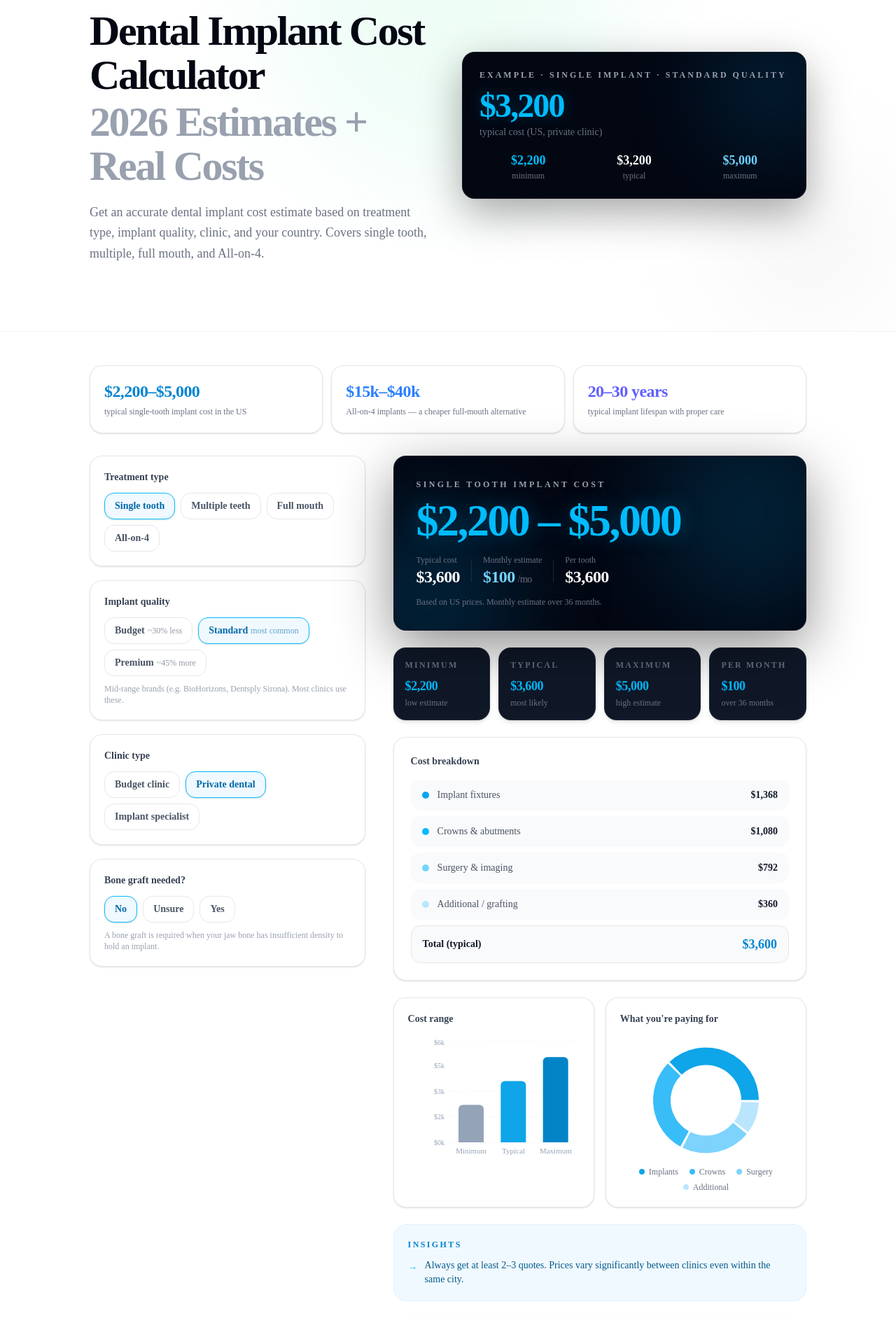
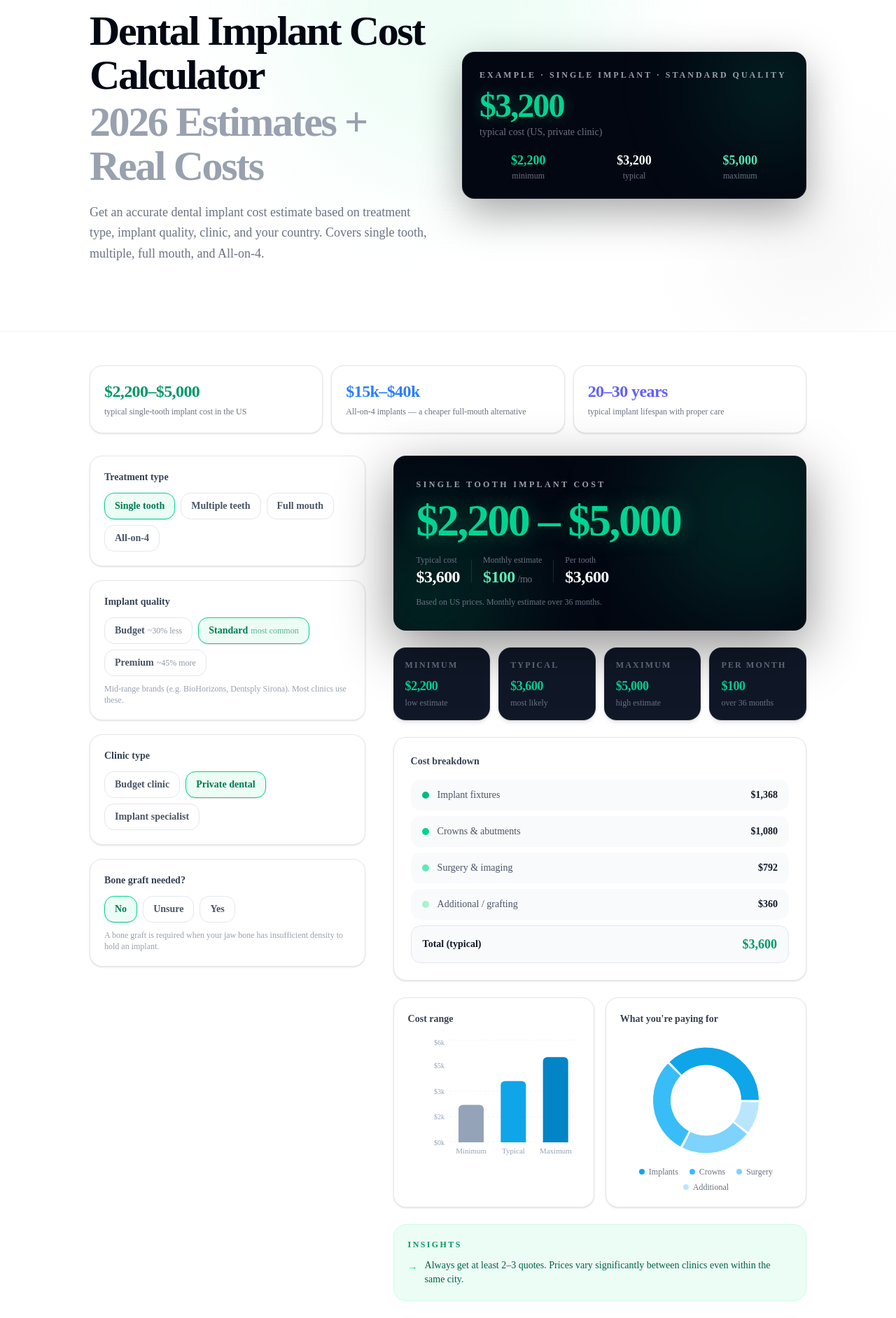
Before and after one commit to velociOS/worthulator6, a Next.js app: page /tools/cost-calculators/health/dental-implant-cost-calculator in a window 1280 px wide. Shown: the part 180-2063 px from the top of the page at 70% size. Built offline with nearby package versions, Linux system fonts and the light colour scheme.

Commit message:
style: change dental implant calculator color scheme from sky/blue to emerald/green

```diff
--- a/app/tools/cost-calculators/health/dental-implant-cost-calculator/DentalImplantCalculator.tsx
+++ b/app/tools/cost-calculators/health/dental-implant-cost-calculator/DentalImplantCalculator.tsx
@@ -51,8 +51,8 @@ function PillGroup<T extends string>({
           onClick={() => onChange(o.value)}
           className={`rounded-xl border px-3.5 py-2 text-sm font-semibold transition-all duration-150 active:scale-[0.97] ${
             value === o.value
-              ? "border-sky-400 bg-sky-50 text-sky-700 shadow-sm"
-              : "border-gray-200 bg-white text-gray-600 hover:border-sky-200 hover:bg-sky-50 hover:text-sky-700"
+              ? "border-emerald-400 bg-emerald-50 text-emerald-700 shadow-sm"
+              : "border-gray-200 bg-white text-gray-600 hover:border-emerald-200 hover:bg-emerald-50 hover:text-emerald-700"
           }`}
         >
           {o.label}
@@ -204,7 +204,7 @@ export default function DentalImplantCalculator() {
             <div className="mt-4">
               <div className="flex items-center justify-between">
                 <span className="text-xs font-semibold text-gray-500">Number of teeth</span>
-                <span className="rounded-xl border border-sky-200 bg-sky-50 px-3 py-1 text-sm font-bold text-sky-700">
+                <span className="rounded-xl border border-emerald-200 bg-emerald-50 px-3 py-1 text-sm font-bold text-emerald-700">
                   {toothCount}
                 </span>
               </div>
@@ -215,7 +215,7 @@ export default function DentalImplantCalculator() {
                 step={1}
                 value={toothCount}
                 onChange={(e) => setToothCount(Number(e.target.value))}
-                className="mt-2 w-full accent-sky-500"
+                className="mt-2 w-full accent-emerald-500"
               />
               <div className="mt-1 flex justify-between text-xs text-gray-400">
                 <span>2</span><span>8</span><span>14</span>
@@ -284,13 +284,13 @@ export default function DentalImplantCalculator() {
 
         {/* Hero result card */}
         <div className="relative overflow-hidden rounded-2xl border border-white/8 bg-gray-950 p-8 shadow-[0_24px_80px_rgba(0,0,0,0.45)]">
-          <div className="pointer-events-none absolute -right-16 -top-16 h-72 w-72 rounded-full bg-sky-500/15 blur-3xl" />
-          <div className="pointer-events-none absolute -bottom-20 -left-20 h-64 w-64 rounded-full bg-sky-900/40 blur-3xl" />
+          <div className="pointer-events-none absolute -right-16 -top-16 h-72 w-72 rounded-full bg-emerald-500/15 blur-3xl" />
+          <div className="pointer-events-none absolute -bottom-20 -left-20 h-64 w-64 rounded-full bg-emerald-900/40 blur-3xl" />
 
           <p className="relative text-xs font-semibold uppercase tracking-[0.28em] text-gray-400">
             {TREATMENT_LABELS[treatment]} Implant Cost
           </p>
-          <p className="relative mt-3 text-[clamp(2.4rem,5vw,4rem)] font-bold leading-none tracking-[-0.04em] text-sky-400 [text-shadow:0_0_30px_rgba(14,165,233,0.35)]">
+          <p className="relative mt-3 text-[clamp(2.4rem,5vw,4rem)] font-bold leading-none tracking-[-0.04em] text-emerald-400 [text-shadow:0_0_30px_rgba(52,211,153,0.35)]">
             {fmt(result.minCost)} – {fmt(result.maxCost)}
           </p>
 
@@ -302,7 +302,7 @@ export default function DentalImplantCalculator() {
             <div className="h-8 w-px bg-white/10" />
             <div>
               <p className="text-xs text-gray-500">Monthly estimate</p>
-              <p className="text-2xl font-bold tracking-tight text-sky-300">{fmt(result.monthlyEst)}<span className="ml-1 text-sm font-normal text-gray-500">/mo</span></p>
+              <p className="text-2xl font-bold tracking-tight text-emerald-300">{fmt(result.monthlyEst)}<span className="ml-1 text-sm font-normal text-gray-500">/mo</span></p>
             </div>
             {treatment !== "full-mouth" && treatment !== "all-on-4" && (
               <>
@@ -330,7 +330,7 @@ export default function DentalImplantCalculator() {
           ].map((card) => (
             <div key={card.label} className="rounded-2xl border border-white/6 bg-gray-900 p-4 shadow-md">
               <p className="text-xs font-semibold uppercase tracking-[0.18em] text-gray-500">{card.label}</p>
-              <p className="mt-2 text-lg font-bold tracking-tight text-sky-400">{card.value}</p>
+              <p className="mt-2 text-lg font-bold tracking-tight text-emerald-400">{card.value}</p>
               <p className="mt-0.5 text-xs text-gray-500">{card.sub}</p>
             </div>
           ))}
@@ -341,10 +341,10 @@ export default function DentalImplantCalculator() {
           <p className="mb-4 text-sm font-semibold text-gray-700">Cost breakdown</p>
           <dl className="space-y-2">
             {[
-              { label: "Implant fixtures",     value: result.breakdown.implants,   color: "bg-sky-500"   },
-              { label: "Crowns & abutments",   value: result.breakdown.crowns,     color: "bg-sky-400"   },
-              { label: "Surgery & imaging",    value: result.breakdown.surgery,    color: "bg-sky-300"   },
-              { label: "Additional / grafting",value: result.breakdown.additional, color: "bg-sky-200"   },
+              { label: "Implant fixtures",     value: result.breakdown.implants,   color: "bg-emerald-500"   },
+              { label: "Crowns & abutments",   value: result.breakdown.crowns,     color: "bg-emerald-400"   },
+              { label: "Surgery & imaging",    value: result.breakdown.surgery,    color: "bg-emerald-300"   },
+              { label: "Additional / grafting",value: result.breakdown.additional, color: "bg-emerald-200"   },
             ].map((row) => (
               <div key={row.label} className="flex items-center gap-3 rounded-xl bg-gray-50 px-4 py-3">
                 <span className={`h-2.5 w-2.5 shrink-0 rounded-full ${row.color}`} />
@@ -354,7 +354,7 @@ export default function DentalImplantCalculator() {
             ))}
             <div className="flex items-center justify-between rounded-xl border border-gray-200 bg-gray-50 px-4 py-3">
               <span className="text-sm font-bold text-gray-900">Total (typical)</span>
-              <span className="text-lg font-bold text-sky-600">{fmt(result.avgCost)}</span>
+              <span className="text-lg font-bold text-emerald-600">{fmt(result.avgCost)}</span>
             </div>
           </dl>
         </div>
@@ -425,12 +425,12 @@ export default function DentalImplantCalculator() {
 
         {/* Insights */}
         {insights.length > 0 && (
-          <div className="rounded-2xl border border-sky-100 bg-sky-50 p-5">
-            <p className="mb-3 text-xs font-semibold uppercase tracking-[0.2em] text-sky-600">Insights</p>
+          <div className="rounded-2xl border border-emerald-100 bg-emerald-50 p-5">
+            <p className="mb-3 text-xs font-semibold uppercase tracking-[0.2em] text-emerald-600">Insights</p>
             <ul className="space-y-2">
               {insights.slice(0, 4).map((insight, i) => (
-                <li key={i} className="flex items-start gap-2.5 text-sm text-sky-800">
-                  <span className="mt-0.5 shrink-0 text-sky-400">→</span>
+                <li key={i} className="flex items-start gap-2.5 text-sm text-emerald-800">
+                  <span className="mt-0.5 shrink-0 text-emerald-400">→</span>
                   {insight}
                 </li>
               ))}
@@ -452,9 +452,9 @@ export default function DentalImplantCalculator() {
           </p>
 
           {leadStatus === "success" ? (
-            <div className="mt-5 rounded-xl border border-sky-200 bg-sky-50 px-5 py-6 text-center">
-              <p className="text-base font-bold text-sky-800">Request received!</p>
-              <p className="mt-1 text-sm text-sky-600">
+            <div className="mt-5 rounded-xl border border-emerald-200 bg-emerald-50 px-5 py-6 text-center">
+              <p className="text-base font-bold text-emerald-800">Request received!</p>
+              <p className="mt-1 text-sm text-emerald-600">
                 We&apos;ll be in touch with quotes from clinics near you.
               </p>
             </div>
@@ -479,7 +479,7 @@ export default function DentalImplantCalculator() {
                           setTimeout(() => leadFormRef.current?.scrollIntoView({ behavior: "smooth", block: "start" }), 50);
                         }
                       }}
-                      className="flex-1 rounded-xl border border-gray-200 bg-white px-4 py-2.5 text-sm outline-none transition focus:border-sky-400 focus:ring-2 focus:ring-sky-100"
+                      className="flex-1 rounded-xl border border-gray-200 bg-white px-4 py-2.5 text-sm outline-none transition focus:border-emerald-400 focus:ring-2 focus:ring-emerald-100"
                     />
                     <button
                       type="button"
@@ -488,7 +488,7 @@ export default function DentalImplantCalculator() {
                         setShowLeadForm(true);
                         setTimeout(() => leadFormRef.current?.scrollIntoView({ behavior: "smooth", block: "start" }), 50);
                       }}
-                      className="rounded-xl bg-sky-600 px-5 py-2.5 text-sm font-semibold text-white transition hover:bg-sky-700 disabled:opacity-50"
+                      className="rounded-xl bg-emerald-600 px-5 py-2.5 text-sm font-semibold text-white transition hover:bg-emerald-700 disabled:opacity-50"
                     >
                       Check prices
                     </button>
@@ -496,7 +496,7 @@ export default function DentalImplantCalculator() {
                   <p className="mt-2 text-xs text-gray-400">No spam. Used only to match you with local clinics.</p>
                 </div>
               ) : (
-                <div className="flex items-center gap-3 rounded-xl border border-sky-200 bg-white px-4 py-2.5 text-sm">
+                <div className="flex items-center gap-3 rounded-xl border border-emerald-200 bg-white px-4 py-2.5 text-sm">
                   <span className="text-base">📍</span>
                   <span className="font-medium text-gray-700">{postcode}</span>
                   <button
@@ -524,7 +524,7 @@ export default function DentalImplantCalculator() {
                         type="text"
                         autoComplete="name"
                         placeholder="Jane Smith"
-                        className={`w-full rounded-xl border px-4 py-2.5 text-sm outline-none transition focus:ring-2 ${errors.name ? "border-red-300 focus:ring-red-100" : "border-gray-200 bg-white focus:border-sky-400 focus:ring-sky-100"}`}
+                        className={`w-full rounded-xl border px-4 py-2.5 text-sm outline-none transition focus:ring-2 ${errors.name ? "border-red-300 focus:ring-red-100" : "border-gray-200 bg-white focus:border-emerald-400 focus:ring-emerald-100"}`}
                         {...register("name", {
                           required: "Name is required",
                           minLength: { value: 2, message: "At least 2 characters" },
@@ -543,7 +543,7 @@ export default function DentalImplantCalculator() {
                         type="email"
                         autoComplete="email"
                         placeholder="jane@example.com"
-                        className={`w-full rounded-xl border px-4 py-2.5 text-sm outline-none transition focus:ring-2 ${errors.email ? "border-red-300 focus:ring-red-100" : "border-gray-200 bg-white focus:border-sky-400 focus:ring-sky-100"}`}
+                        className={`w-full rounded-xl border px-4 py-2.5 text-sm outline-none transition focus:ring-2 ${errors.email ? "border-red-300 focus:ring-red-100" : "border-gray-200 bg-white focus:border-emerald-400 focus:ring-emerald-100"}`}
                         {...register("email", {
                           required: "Email is required",
                           pattern: { value: /^[^\s@]+@[^\s@]+\.[^\s@]+$/, message: "Enter a valid email" },
@@ -564,7 +564,7 @@ export default function DentalImplantCalculator() {
                       type="tel"
                       autoComplete="tel"
                       placeholder="e.g. 07700 900123"
-                      className="w-full rounded-xl border border-gray-200 bg-white px-4 py-2.5 text-sm outline-none transition focus:border-sky-400 focus:ring-2 focus:ring-sky-100"
+                      className="w-full rounded-xl border border-gray-200 bg-white px-4 py-2.5 text-sm outline-none transition focus:border-emerald-400 focus:ring-2 focus:ring-emerald-100"
                       {...register("phone")}
                     />
                   </div>
@@ -576,7 +576,7 @@ export default function DentalImplantCalculator() {
                     </label>
                     <select
                       id="dic-timeline"
-                      className={`w-full rounded-xl border px-4 py-2.5 text-sm outline-none transition focus:ring-2 ${errors.timeline ? "border-red-300 focus:ring-red-100" : "border-gray-200 bg-white focus:border-sky-400 focus:ring-sky-100"}`}
+                      className={`w-full rounded-xl border px-4 py-2.5 text-sm outline-none transition focus:ring-2 ${errors.timeline ? "border-red-300 focus:ring-red-100" : "border-gray-200 bg-white focus:border-emerald-400 focus:ring-emerald-100"}`}
                       {...register("timeline", { required: "Please select a timeline" })}
                     >
                       <option value="">Select a timeline…</option>
@@ -598,7 +598,7 @@ export default function DentalImplantCalculator() {
                       type="text"
                       autoComplete="street-address"
                       placeholder="123 Main St"
-                      className="w-full rounded-xl border border-gray-200 bg-white px-4 py-2.5 text-sm outline-none transition focus:border-sky-400 focus:ring-2 focus:ring-sky-100"
+                      className="w-full rounded-xl border border-gray-200 bg-white px-4 py-2.5 text-sm outline-none transition focus:border-emerald-400 focus:ring-2 focus:ring-emerald-100"
                       {...register("address_line")}
                     />
                   </div>
@@ -609,7 +609,7 @@ export default function DentalImplantCalculator() {
                       <input
                         id="dic-consent"
                         type="checkbox"
-                        className="mt-0.5 h-4 w-4 rounded border-gray-300 accent-sky-600"
+                        className="mt-0.5 h-4 w-4 rounded border-gray-300 accent-emerald-600"
                         {...register("consent", {
                           required: "You must agree to continue",
                           validate: (v) => v === true || "You must agree to continue",
@@ -617,9 +617,9 @@ export default function DentalImplantCalculator() {
                       />
                       <label htmlFor="dic-consent" className="text-xs leading-relaxed text-gray-500">
                         I agree to the{" "}
-                        <a href="/terms" target="_blank" rel="noopener noreferrer" className="font-semibold text-sky-600 underline underline-offset-2">Terms</a>
+                        <a href="/terms" target="_blank" rel="noopener noreferrer" className="font-semibold text-emerald-600 underline underline-offset-2">Terms</a>
                         {" "}and{" "}
-                        <a href="/privacy" target="_blank" rel="noopener noreferrer" className="font-semibold text-sky-600 underline underline-offset-2">Privacy Policy</a>
+                        <a href="/privacy" target="_blank" rel="noopener noreferrer" className="font-semibold text-emerald-600 underline underline-offset-2">Privacy Policy</a>
                         . I consent to my details and calculator inputs being shared with dental clinics so they can provide accurate quotes.{" "}
                         <span className="text-red-500">*</span>
                       </label>
@@ -636,7 +636,7 @@ export default function DentalImplantCalculator() {
                   <button
                     type="submit"
                     disabled={leadStatus === "loading"}
-                    className="w-full rounded-xl bg-sky-600 px-6 py-3 text-sm font-semibold text-white shadow-sm transition hover:bg-sky-700 active:scale-[0.98] disabled:opacity-60 sm:w-auto"
+                    className="w-full rounded-xl bg-emerald-600 px-6 py-3 text-sm font-semibold text-white shadow-sm transition hover:bg-emerald-700 active:scale-[0.98] disabled:opacity-60 sm:w-auto"
                   >
                     {leadStatus === "loading" ? "Sending…" : "Get free quotes →"}
                   </button>
--- a/app/tools/cost-calculators/health/dental-implant-cost-calculator/page.tsx
+++ b/app/tools/cost-calculators/health/dental-implant-cost-calculator/page.tsx
@@ -71,17 +71,17 @@ const jsonLd = [
 
 const heroCard = (
   <div className="relative overflow-hidden rounded-2xl border border-white/8 bg-gray-950 p-6 shadow-[0_20px_60px_rgba(0,0,0,0.35)]">
-    <div className="pointer-events-none absolute -right-12 -top-12 h-48 w-48 rounded-full bg-sky-500/15 blur-3xl" />
+    <div className="pointer-events-none absolute -right-12 -top-12 h-48 w-48 rounded-full bg-emerald-500/15 blur-3xl" />
     <p className="relative text-xs font-semibold uppercase tracking-[0.25em] text-gray-400">
       Example · Single implant · Standard quality
     </p>
-    <p className="relative mt-3 text-5xl font-bold tracking-[-0.04em] text-sky-400 [text-shadow:0_0_20px_rgba(14,165,233,0.3)]">
+    <p className="relative mt-3 text-5xl font-bold tracking-[-0.04em] text-emerald-400 [text-shadow:0_0_20px_rgba(52,211,153,0.3)]">
       $3,200
     </p>
     <p className="relative mt-1 text-sm text-gray-500">typical cost (US, private clinic)</p>
     <div className="mt-4 grid grid-cols-3 gap-3 text-center">
       <div>
-        <p className="text-lg font-bold text-sky-400">$2,200</p>
+        <p className="text-lg font-bold text-emerald-400">$2,200</p>
         <p className="text-xs text-gray-500">minimum</p>
       </div>
       <div>
@@ -89,7 +89,7 @@ const heroCard = (
         <p className="text-xs text-gray-500">typical</p>
       </div>
       <div>
-        <p className="text-lg font-bold text-sky-300">$5,000</p>
+        <p className="text-lg font-bold text-emerald-300">$5,000</p>
         <p className="text-xs text-gray-500">maximum</p>
       </div>
     </div>
@@ -97,7 +97,7 @@ const heroCard = (
 );
 
 const STAT_CHIPS = [
-  { stat: "$2,200–$5,000",  color: "text-sky-600",    label: "typical single-tooth implant cost in the US" },
+  { stat: "$2,200–$5,000",  color: "text-emerald-600",    label: "typical single-tooth implant cost in the US" },
   { stat: "$15k–$40k",      color: "text-blue-500",   label: "All-on-4 implants — a cheaper full-mouth alternative" },
   { stat: "20–30 years",    color: "text-indigo-500", label: "typical implant lifespan with proper care" },
 ];
@@ -161,7 +161,7 @@ export default function DentalImplantCostPage() {
             </p>
             <div className="mt-6 grid gap-4 sm:grid-cols-2 lg:grid-cols-4">
               {[
-                { treatment: "Single Tooth",  range: "$2,200–$5,000", sub: "including crown",    color: "text-sky-600"    },
+                { treatment: "Single Tooth",  range: "$2,200–$5,000", sub: "including crown",    color: "text-emerald-600"    },
                 { treatment: "Multiple",      range: "$4,000–$20,000",sub: "2–6 teeth",          color: "text-blue-600"   },
                 { treatment: "Full Mouth",    range: "$20k–$60k",     sub: "14+ individual",     color: "text-indigo-600" },
                 { treatment: "All-on-4",      range: "$15k–$40k",     sub: "per arch, 4 implants",color: "text-violet-600" },
@@ -229,7 +229,7 @@ export default function DentalImplantCostPage() {
             </p>
             <Link
               href="/contact"
-              className="mt-6 inline-flex items-center gap-2 rounded-xl bg-sky-600 px-8 py-3.5 text-sm font-semibold text-white shadow-sm transition hover:bg-sky-700 active:scale-[0.98]"
+              className="mt-6 inline-flex items-center gap-2 rounded-xl bg-emerald-600 px-8 py-3.5 text-sm font-semibold text-white shadow-sm transition hover:bg-emerald-700 active:scale-[0.98]"
             >
               Find local dental implant clinics →
             </Link>
--- a/app/tools/cost-calculators/health/page.tsx
+++ b/app/tools/cost-calculators/health/page.tsx
@@ -68,13 +68,13 @@ export default function HealthCostCalculatorsPage() {
                 <Link
                   key={tool.name}
                   href={tool.href}
-                  className="group flex flex-col rounded-2xl border border-gray-200 bg-white p-6 shadow-sm transition hover:border-sky-200 hover:shadow-md"
+                  className="group flex flex-col rounded-2xl border border-gray-200 bg-white p-6 shadow-sm transition hover:border-emerald-200 hover:shadow-md"
                 >
                   <span className="text-3xl">{tool.emoji}</span>
-                  <p className="mt-4 text-base font-bold text-gray-900 group-hover:text-sky-600">{tool.name}</p>
+                  <p className="mt-4 text-base font-bold text-gray-900 group-hover:text-emerald-600">{tool.name}</p>
                   <p className="mt-2 flex-1 text-sm leading-relaxed text-gray-500">{tool.description}</p>
                   <div className="mt-4 border-t border-gray-100 pt-4">
-                    <p className="text-xl font-bold text-sky-500">{tool.stat}</p>
+                    <p className="text-xl font-bold text-emerald-500">{tool.stat}</p>
                     <p className="text-xs text-gray-400">{tool.statLabel}</p>
                   </div>
                 </Link>
@@ -92,7 +92,7 @@ export default function HealthCostCalculatorsPage() {
             )}
           </div>
           <p className="mt-8 text-sm text-gray-500">
-            <Link href="/tools/cost-calculators" className="font-semibold text-sky-600 underline underline-offset-2">
+            <Link href="/tools/cost-calculators" className="font-semibold text-emerald-600 underline underline-offset-2">
               ← All cost calculators
             </Link>
           </p>
```
